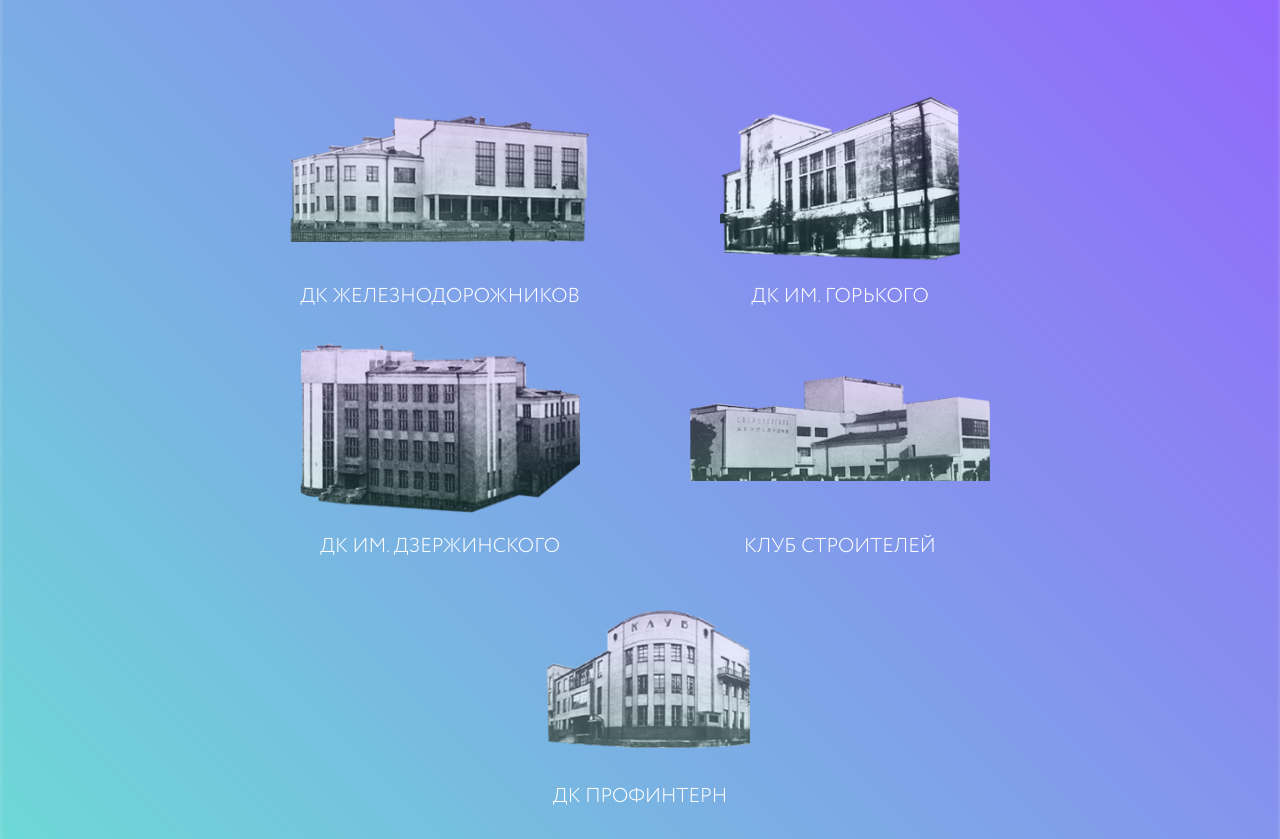
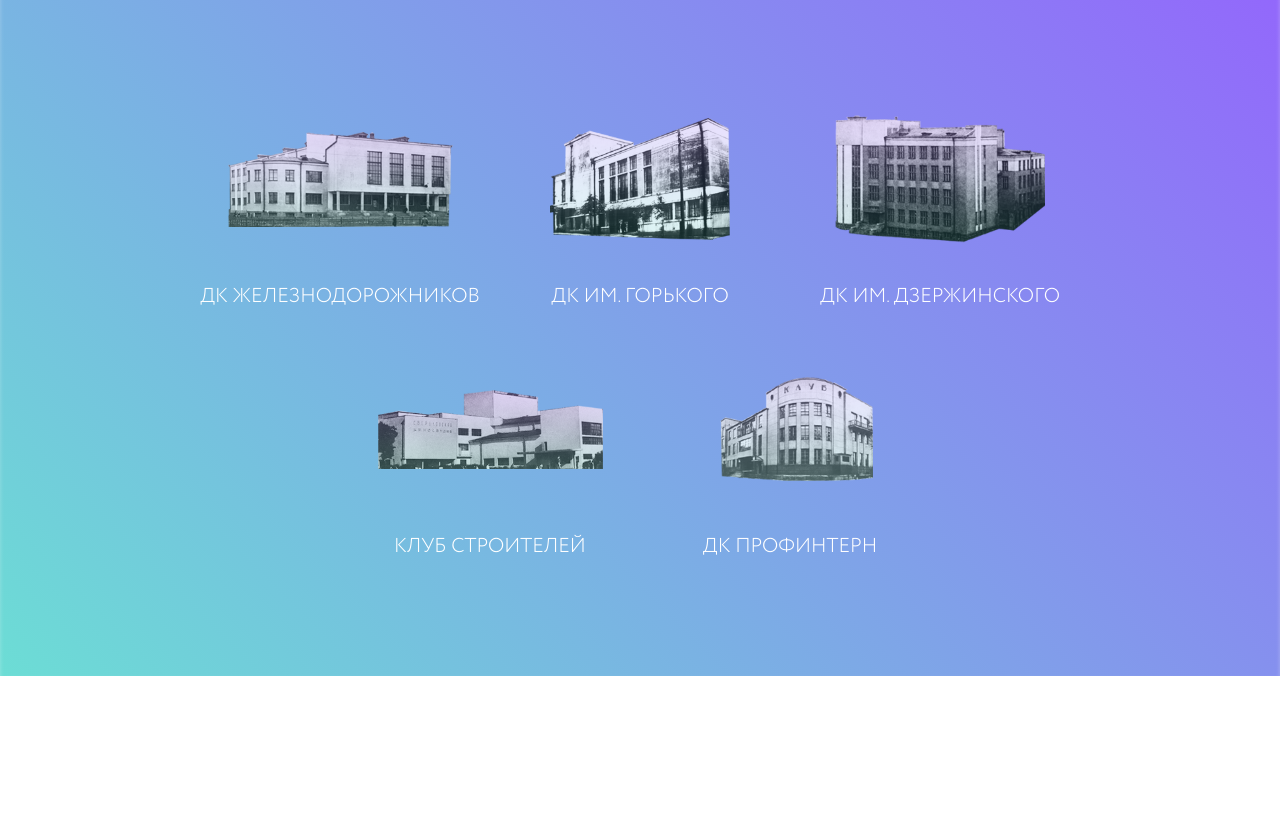
Before and after one commit to JosephYanArley/bim, a website: page public_html/index.html in a window 1280 px wide. Shown: the part 3083-3922 px from the top of the page. After the commit the page ends 3759 px from the top, so only its background shows below. Drawn offline with nearby package versions, Linux system fonts and the light colour scheme.

Commit message:
Fifth section. Adaptive

```diff
--- a/public_html/stylesheets/main_bim.css
+++ b/public_html/stylesheets/main_bim.css
@@ -412,7 +412,7 @@ section{
 
 .fifth-slide-examples>div{
     width:30%;
-    min-width:400px;
+    min-width:300px;
     height:250px;
 }
 .fifth-slide-examples>div>span{
```
